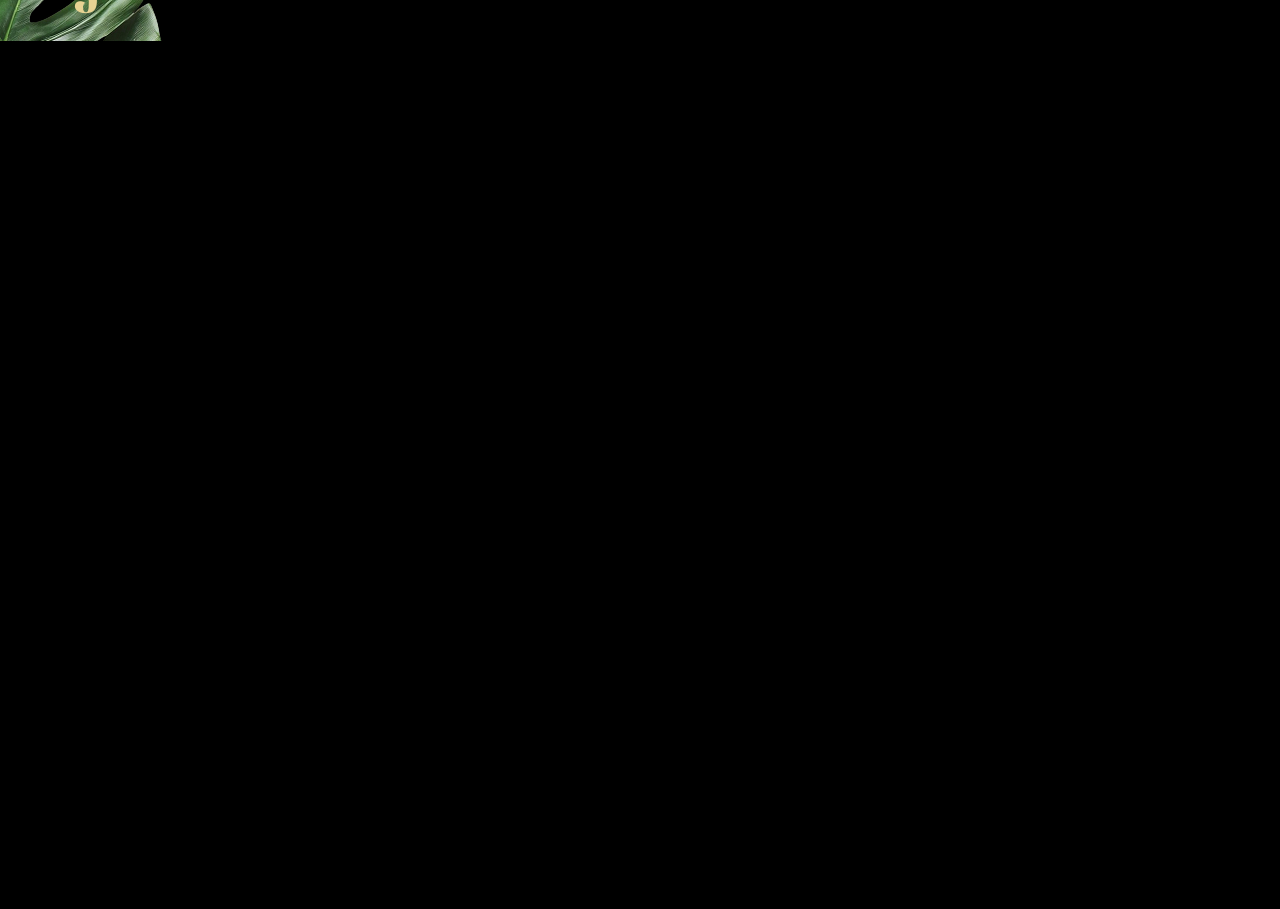
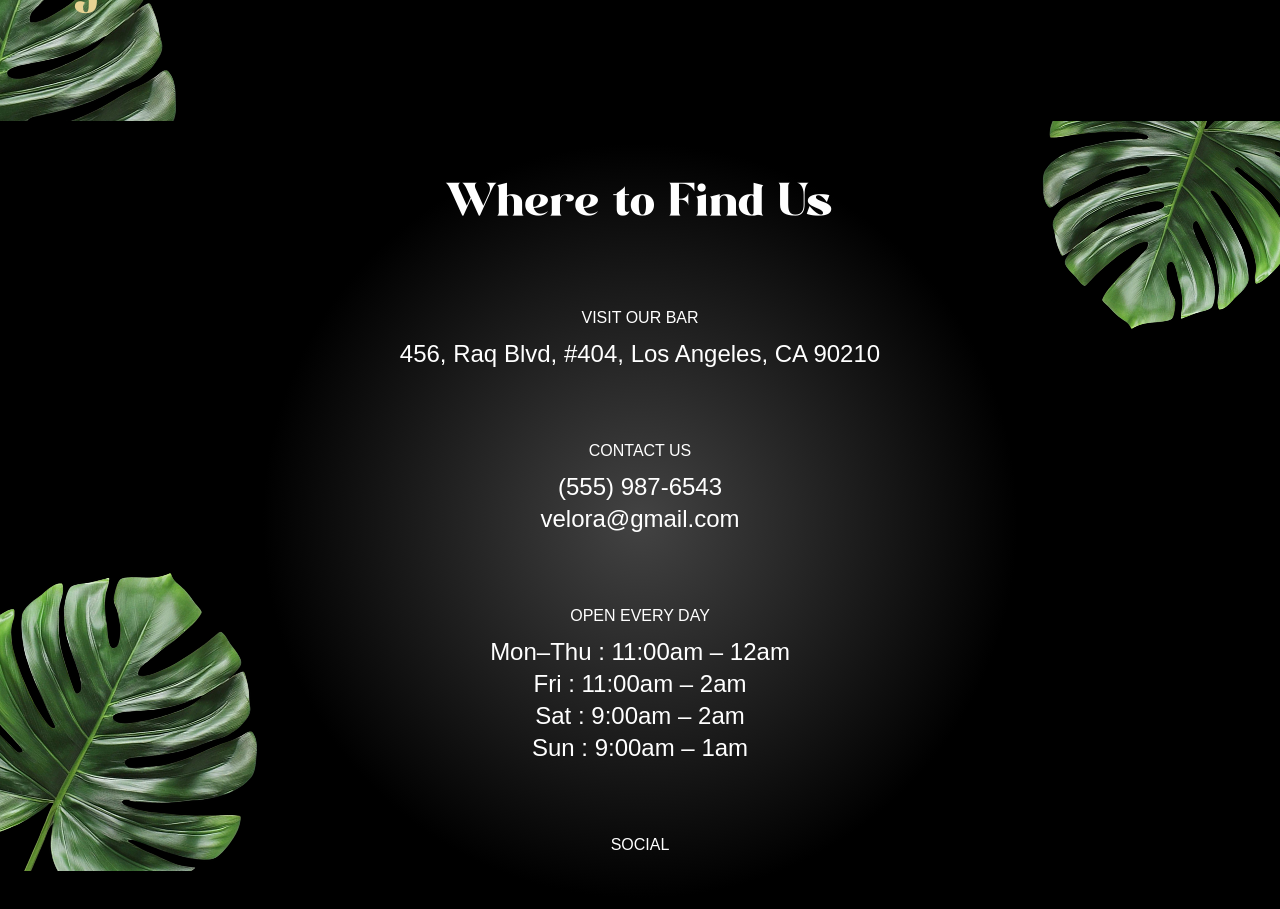
Before and after one commit to Dawit-coder/Velora, a React (Vite) app: page / in a window 1280 px wide. Shown: the part 4980-5889 px from the top of the page. Before the commit the page ends 5021 px from the top, so only its background shows below. Built offline with nearby package versions, Linux system fonts and the light colour scheme; a web font is replaced by a local one.

Commit message:
Implement Contact section

```diff
--- a/src/App.jsx
+++ b/src/App.jsx
@@ -6,6 +6,7 @@
 import About from './components/About';
 import Art from './components/Art';
 import Menu from './components/Menu';
+import Contact from './components/Contact';
 
 gsap.registerPlugin(ScrollTrigger, SplitText);
 
@@ -18,6 +19,7 @@
         <About/>
         <Art/>
         <Menu/>
+        <Contact/>
     </main>
   )
 }
--- /dev/null
+++ b/src/components/Contact.jsx
@@ -0,0 +1,71 @@
+import { useGSAP } from '@gsap/react'
+import { openingHours, socials } from '../../constants/index'
+import { SplitText } from 'gsap/all'
+import gsap from 'gsap'
+
+const Contact = () => {
+
+    useGSAP(()=>{
+        const titleSplit = SplitText.create('#contact h2', { type: 'word'})
+        const timeline = gsap.timeline({
+            scrollTrigger: {
+                trigger: '#contact',
+                start: 'top center',
+            },
+            ease: "power1.inOut"
+        })
+
+        timeline.from(titleSplit.words, {
+            opacity: 0, yPercent: 100, stagger: 0.02
+        })
+        .from('#contact h3, #contact p', {
+            opacity: 0, yPercent: 100, stagger: 0.02
+        })
+        .to('#f-right-leaf', {
+            y: '-50', duration: 1, ease: 'power1.inOut'
+        })
+        .to('#f-left-leaf', {
+            y: '-50', duration: 1, ease: 'power1.inOut'
+        }, '<')
+    })
+
+  return (
+    <footer id="contact">
+      <img src="/images/footer-right-leaf.png" alt="leaf-right" id="f-right-leaf" />
+      <img src="/images/footer-left-leaf.png" alt="leaf-left" id="f-left-leaf" />
+      <div className="content">
+        <h2>Where to Find Us</h2>
+        <div>
+            <h3>Visit Our Bar</h3>
+            <p>456, Raq Blvd, #404, Los Angeles, CA 90210</p>
+        </div>
+
+        <div>
+            <h3>Contact Us</h3>
+            <p>(555) 987-6543</p>
+            <p>velora@gmail.com</p>
+        </div>
+
+        <div>
+            <h3>Open Every Day</h3>
+            {openingHours.map((time) => (
+                <p key={time.day}>
+                    {time.day} : {time.time}
+                </p>
+            ))}
+        </div>
+        <div>
+            <h3>Social</h3>
+            <div className="flex-center gap-5">
+                {socials.map((social) => (
+                    <a href={social.url} key={social.name} aria-label={social.name}></a>
+                ))}
+            </div>
+        </div>
+
+      </div>
+    </footer>
+  )
+}
+
+export default Contact
```
